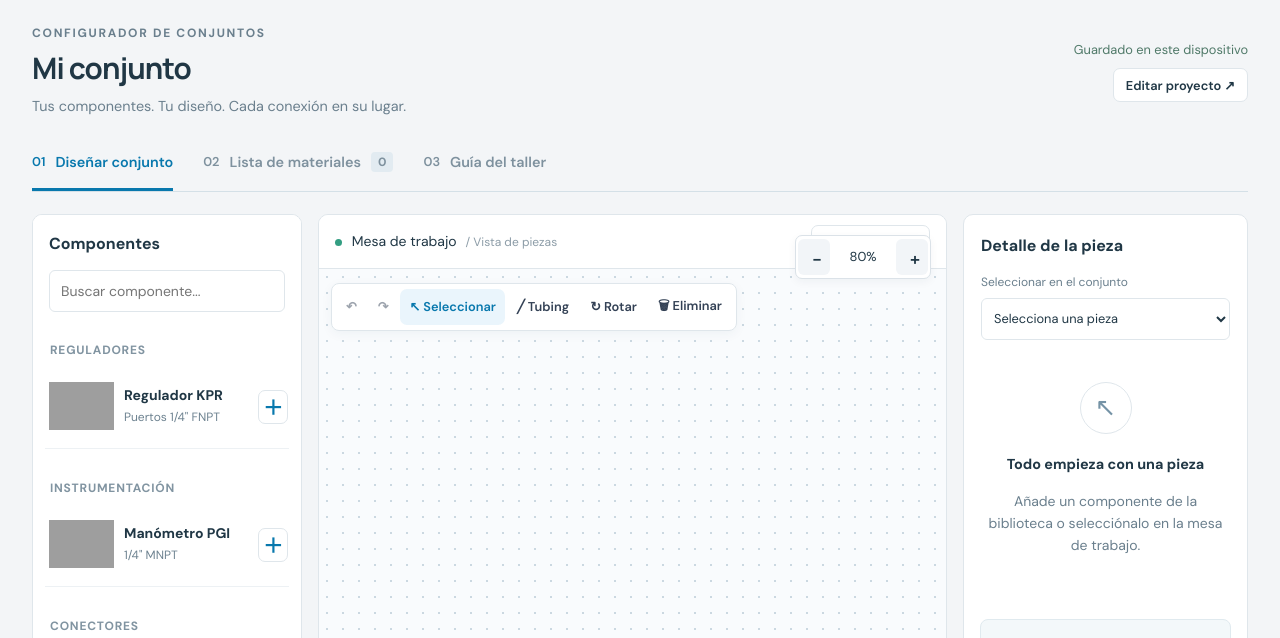
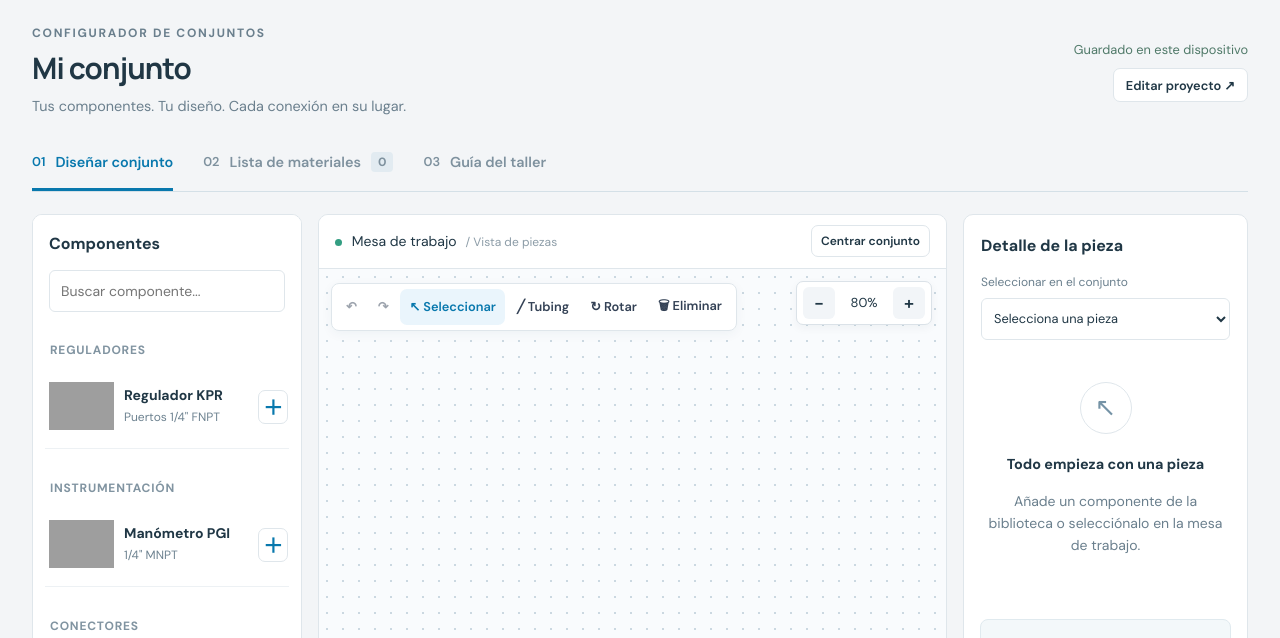
Before and after one commit to iori11taka/swagelok-assembly-builder, a website: page index.html in a window 1280 px wide. Shown: the part 85-723 px from the top of the page. Drawn offline with Linux system fonts and the light colour scheme; grey boxes are pictures that could not be loaded.

Commit message:
Actualización Assembly Builder

```diff
--- a/workshop.css
+++ b/workshop.css
@@ -50,3 +50,53 @@
     font-size: .75rem;
   }
 }
+
+
+/* =========================================================
+   ZOOM CONTROL — POSITION FIX
+   Mantener completamente dentro de la mesa de trabajo.
+========================================================= */
+
+.workspace-wrapper > .zoom-box {
+  top: 66px;
+  right: 14px;
+  bottom: auto;
+  left: auto;
+
+  width: auto;
+  height: 44px;
+  min-height: 44px;
+
+  display: flex;
+  align-items: center;
+  justify-content: center;
+
+  padding: 4px 6px;
+  gap: 6px;
+
+  box-sizing: border-box;
+  z-index: 40;
+}
+
+.workspace-wrapper > .zoom-box button {
+  flex: 0 0 32px;
+  width: 32px;
+  min-width: 32px;
+  height: 32px;
+  min-height: 32px;
+  padding: 0;
+}
+
+.workspace-wrapper > .zoom-box #zoomValue {
+  flex: 0 0 46px;
+  min-width: 46px;
+}
+
+@media (max-width: 650px) {
+  .workspace-wrapper > .zoom-box {
+    top: 62px;
+    right: 8px;
+    height: 42px;
+    min-height: 42px;
+  }
+}
```
